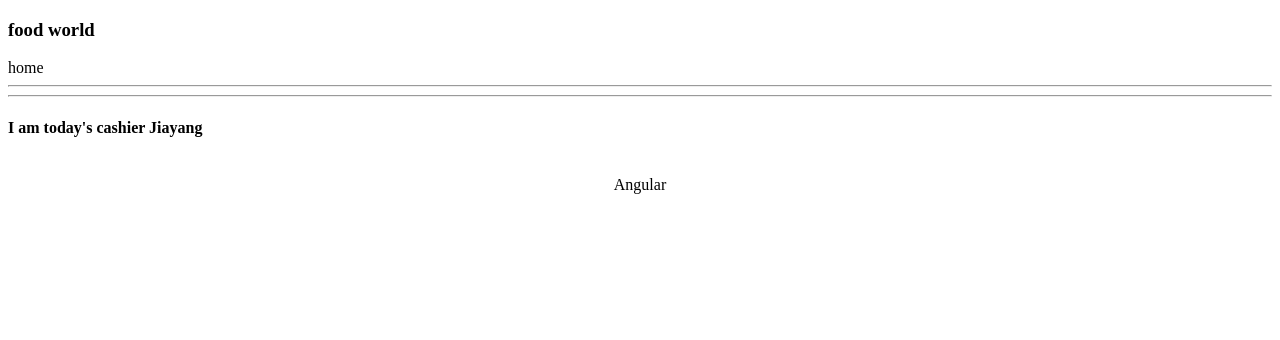
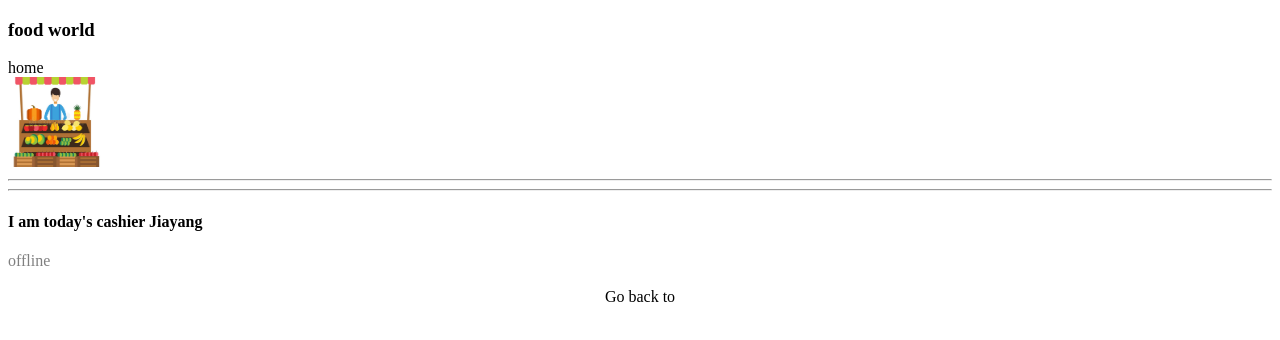
Before and after one commit to JiayangZhou/veg-store, an Angular app: page / in a window 1280 px wide. Shown: the top 340 px of the page. Built offline with nearby package versions, Linux system fonts and the light colour scheme.

Commit message:
added cashier status

```diff
--- a/src/app/app.component.html
+++ b/src/app/app.component.html
@@ -12,7 +12,7 @@
 
   <br />
   <div style="text-align:center">
-    Angular
+    Go back to
   </div>
 
   <router-outlet></router-outlet>
--- a/src/app/components/cashiers/cashiers.component.css
+++ b/src/app/components/cashiers/cashiers.component.css
@@ -0,0 +1,9 @@
+.green{
+    color: green;
+}
+.gray{
+    color: gray;
+}
+.yellow{
+    color: yellow;
+}
--- a/src/app/components/cashiers/cashiers.component.html
+++ b/src/app/components/cashiers/cashiers.component.html
@@ -1 +1,12 @@
 <h4>I am today's cashier {{name}}</h4>
+
+<div [ngSwitch]="isOnline">
+    <div *ngSwitchCase="0" [ngClass]="{'gray': true}">
+        offline
+    </div>
+    <div *ngSwitchCase="1" [ngClass]="{'gray': true}">
+        online
+    </div>
+    <div *ngSwitchCase="2">busy</div>
+    <div *ngSwitchDefault>left</div>
+</div>
--- a/src/app/components/cashiers/cashiers.component.ts
+++ b/src/app/components/cashiers/cashiers.component.ts
@@ -10,9 +10,11 @@ export class CashiersComponent implements OnInit {
   public name : string = "Jiayang";
 
   public cashierInfo : object = {
-    name : "mili",
+    name : "xxx",
     age : '25'
   }
+
+  public isOnline : number = 0;
 
   constructor() { }
 
--- a/src/app/components/categories/categories.component.html
+++ b/src/app/components/categories/categories.component.html
@@ -2,3 +2,7 @@
 <div [title] = "description">
     home
 </div>
+
+<div *ngIf="flag">
+    <img width="100" height="90" src="assets/images/store.png" alt="store"/>
+</div>
--- a/src/app/components/categories/categories.component.ts
+++ b/src/app/components/categories/categories.component.ts
@@ -23,6 +23,7 @@ export class CategoriesComponent implements OnInit {
     tag: 'cart',
     descrp : 'cart'
   }]
+  public flag : boolean = true;
 
   constructor() { }
 
--- a/src/app/components/shelves/shelves.component.css
+++ b/src/app/components/shelves/shelves.component.css
@@ -1,3 +1,7 @@
 .red{
     color: red;
 }
+
+img{
+    max-width: 70px;
+}
--- a/src/app/components/shelves/shelves.component.html
+++ b/src/app/components/shelves/shelves.component.html
@@ -1,7 +1,10 @@
 <h2>{{ getTitle() }}</h2>
 <ul>
-    <li *ngFor = "let shelf of shelves">
-        <h5>{{shelf.cate}}</h5>
+    <li *ngFor = "let shelf of shelves;let i = index">
+        <span *ngIf="i==5">next page</span>
+        <span>
+            <h3>{{shelf.cate}}</h3>
+        </span>
 
         <ol>
             <li *ngFor = "let item of shelf.list">
--- a/src/app/components/shelves/shelves.component.ts
+++ b/src/app/components/shelves/shelves.component.ts
@@ -7,12 +7,9 @@ import { Component, OnInit } from '@angular/core';
   template : ``
 })
 export class ShelvesComponent{
-    title = "Shelves here";
-
+    public title = "Shelves here";
     //shelves = ["green veg", "yello veg", "red veg"];
-    content = "we have all colors";
-
-
+    public content = "empty your cart";
     public shelves : any[] = [
     {
       cate: "root",
@@ -49,9 +46,11 @@ export class ShelvesComponent{
       ]
     }
     ]
+
     getTitle(){
         return this.title;
     }
 
 
+
 }
```
Also changed, not shown: src/assets/images/leave.png (added), src/assets/images/store.png (added).
